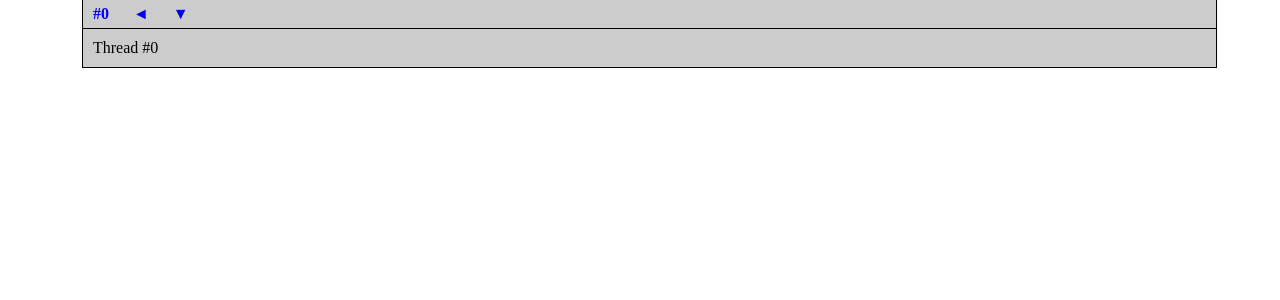
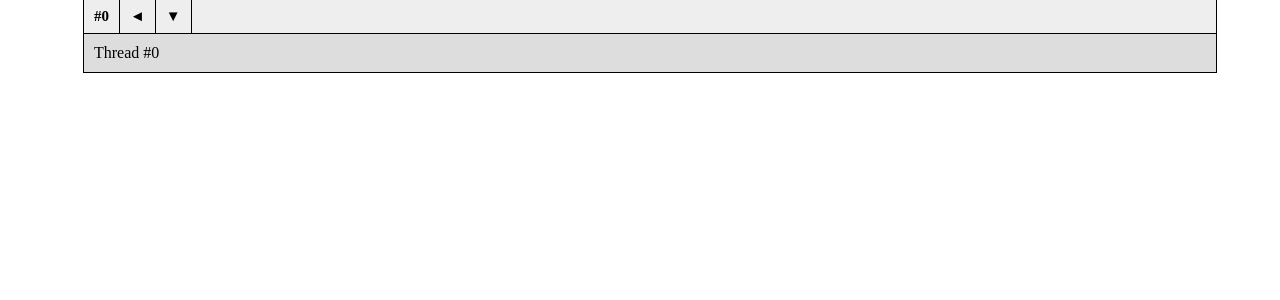
Before and after one commit to SirSeruju/imageboard, a Flask app: page / in a window 1280 px wide. Shown: the top 300 px of the page. Run offline with Flask 2, Linux system fonts and the light colour scheme; data comes from the database, SQL or seed files in the repository.

Commit message:
Redisign

```diff
--- a/src/static/css/style.css
+++ b/src/static/css/style.css
@@ -9,31 +9,33 @@
 }
 .thread {
 	display: block;
-	margin-left: 19px;
+	margin-left: 20px;
 }
 .thread-head {
-	background-color: #CCCCCC;
+	background-color: #EEE;
 	list-style-type: none;
 	border: 1px solid black;
 	margin: -1px;
 	width: 100%;
+	font-size: 0;
 }
-.thread-head li {
-	display: inline;
+.thread-head div {
+	border: 1px solid black;
+	margin: -1px;
+	margin-right: 0;
+	padding: 8px 10px;
+	display: inline-block;
+	font-size: 15px;
+	font-weight: bold;
+	text-decoration: none;
 }
-.thread-head a {
-	padding: 5px 10px;
-	text-decoration: none;
-	font-weight: bold;
-	display: inline-block;
-	width: auto;
-}
-.thread-head a:hover {
-  background-color: #EEEEEE;
+.thread-head div:hover {
+	cursor: pointer;
+	background-color: #EEEEEE;
 }
 
 .thread-body {
-	background-color: #CCCCCC;
+	background-color: #DDD;
 	padding: 10px;
 	display: block;
 	border: 1px solid black;
--- a/src/static/js/main.js
+++ b/src/static/js/main.js
@@ -1,13 +1,13 @@
 function changeChildThreads(button, threadId) {
 	var mainThread = document.getElementById("thread-" + threadId);
 	var threads = JSON.parse(httpGet("api/threads/" + threadId));
-	if (button.text == "▼") {
-		button.text = "▲";
+	if (button.innerText == "▼") {
+		button.innerText = "▲";
 		for(var i = 0; i < threads.threads.length; i++) {
 			mainThread.innerHTML += getThread(threads.threads[i]);
 		}
 	} else {
-		button.text = "▼";
+		button.innerText = "▼";
 		for(var i = 0; i < threads.threads.length; i++) {
 			var childThread = document.getElementById("thread-" + threads.threads[i].id);
 			mainThread.removeChild(childThread);
@@ -17,16 +17,15 @@ function changeChildThreads(button, threadId) {
 
 function getThread(thread) {
 	return `<div class="thread" id="thread-${thread.id}">
-	<ul class="thread-head">
-		<li><a href="/${thread.id}">#${thread.id}</a></li>
-		<li><a href="#" onclick="">◄</a></li>
-		<li><a href="#" onclick="changeChildThreads(this, ${thread.id});">▼</a></li>
-	</ul>
-	<div class="thread-body">
-		${thread.body}
-	</div>
+		<div class="thread-head">
+			<div onclick="window.location.href = '/${thread.id}';">#${thread.id}</div>
+			<div onclick="">◄</div>
+			<div onclick="changeChildThreads(this, ${thread.id})">▼</div>
+		</div>
+		<div class="thread-body">
+			${thread.body }
+		</div>
 	</div>`;
-
 }
 
 function httpGet(theUrl) {
--- a/src/templates/thread.html
+++ b/src/templates/thread.html
@@ -3,11 +3,11 @@
 {% block content %}
 	<div class="content-centre">
 		<div class="thread" id="thread-{{ parent.id }}">
-			<ul class="thread-head">
-				<li><a href="/{{ parent.id }}">#{{ parent.id }}</a></li>
-				<li><a href="#" onclick="">◄</a></li>
-				<li><a href="#" onclick="changeChildThreads(this, {{ parent.id }});">▼</a></li>
-			</ul>
+			<div class="thread-head">
+				<div onclick="window.location.href = '/{{ parent.id }}';">#{{ parent.id }}</div>
+				<div onclick="">◄</div>
+				<div onclick="changeChildThreads(this, {{ parent.id }})">▼</div>
+			</div>
 			<div class="thread-body">
 				{{ parent.body }}
 			</div>
```
